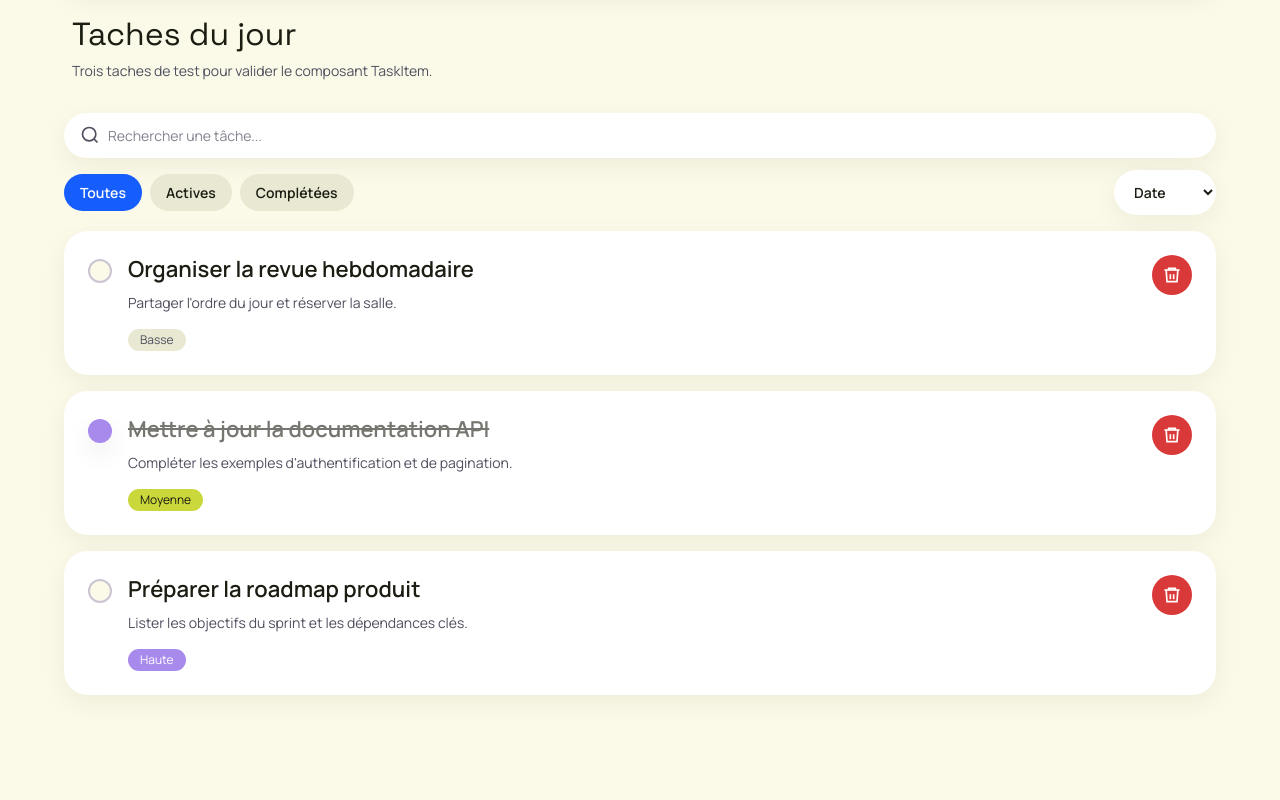
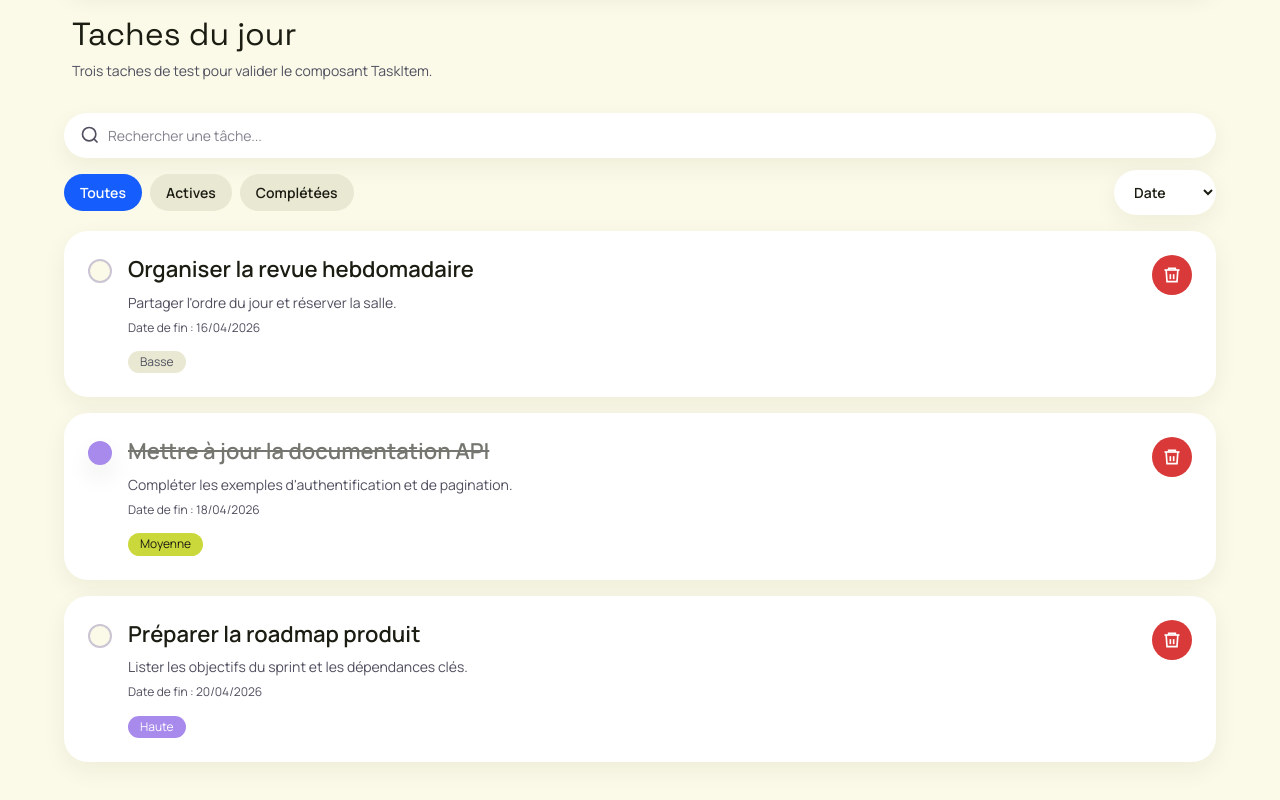
Before and after one commit to ISaejinI/AI-TaskManager, a Next.js app: page / in a window 1280 px wide. Shown: the part 680-1480 px from the top of the page. Before the commit the page ends 1423 px from the top, so only its background shows below. Built offline with nearby package versions, Linux system fonts and the light colour scheme.

Commit message:
feat: add due date to TaskList and TaskItem

```diff
--- a/src/app/page.js
+++ b/src/app/page.js
@@ -11,6 +11,7 @@ export default function Home() {
     {
       id: crypto.randomUUID(),
       createdAt: Date.now() - 1000 * 60 * 60 * 24 * 2,
+      dueDate: "2026-04-20",
       title: "Préparer la roadmap produit",
       description: "Lister les objectifs du sprint et les dépendances clés.",
       priority: "strong",
@@ -19,6 +20,7 @@ export default function Home() {
     {
       id: crypto.randomUUID(),
       createdAt: Date.now() - 1000 * 60 * 60 * 24,
+      dueDate: "2026-04-18",
       title: "Mettre à jour la documentation API",
       description: "Compléter les exemples d'authentification et de pagination.",
       priority: "medium",
@@ -27,6 +29,7 @@ export default function Home() {
     {
       id: crypto.randomUUID(),
       createdAt: Date.now(),
+      dueDate: "2026-04-16",
       title: "Organiser la revue hebdomadaire",
       description: "Partager l'ordre du jour et réserver la salle.",
       priority: "weak",
--- a/src/components/TaskItem.js
+++ b/src/components/TaskItem.js
@@ -15,6 +15,7 @@ const PRIORITY_LABELS = {
 export default function TaskItem({
   title,
   description,
+  dueDate,
   priority,
   completed,
   onToggle,
@@ -22,6 +23,9 @@ export default function TaskItem({
 }) {
   const priorityClass = PRIORITY_STYLES[priority] ?? PRIORITY_STYLES.weak;
   const priorityLabel = PRIORITY_LABELS[priority] ?? PRIORITY_LABELS.weak;
+  const formattedDueDate = dueDate
+    ? new Date(dueDate).toLocaleDateString("fr-FR")
+    : null;
 
   return (
     <article className="w-full rounded-xl bg-surface-container-lowest p-6 shadow-ambient">
@@ -43,6 +47,11 @@ export default function TaskItem({
           {description ? (
             <p className="mt-2 text-body-md text-on-surface-variant">
               {description}
+            </p>
+          ) : null}
+          {formattedDueDate ? (
+            <p className="mt-2 text-label-md text-on-surface-variant">
+              Date de fin : {formattedDueDate}
             </p>
           ) : null}
 
--- a/src/components/TaskList.js
+++ b/src/components/TaskList.js
@@ -18,6 +18,7 @@ export default function TaskList({ tasks, onToggle, onDelete }) {
           key={task.id ?? task.title}
           title={task.title}
           description={task.description}
+          dueDate={task.dueDate}
           priority={task.priority}
           completed={task.completed}
           onToggle={() => onToggle(task.id)}
```
